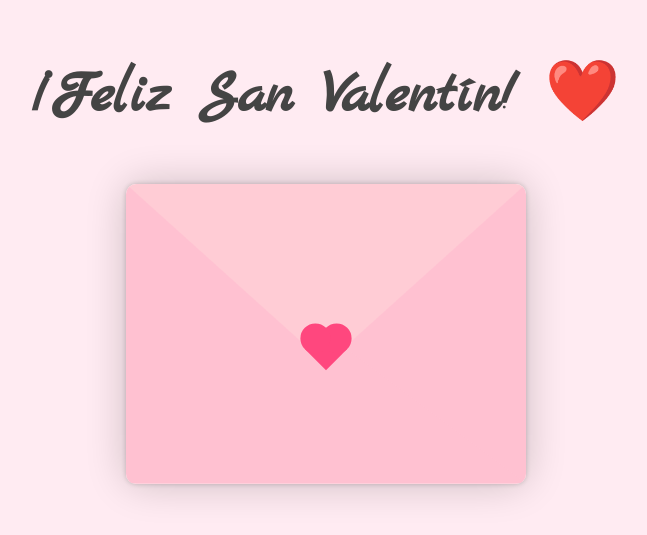
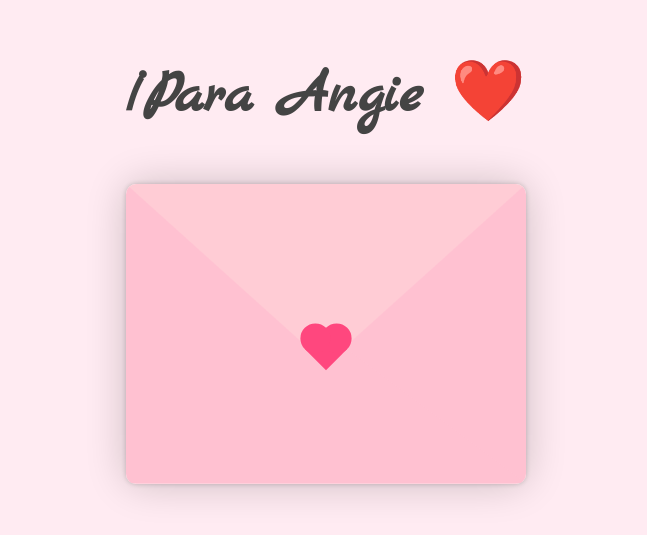
Before and after one commit to yeiferxx/carta.san.valentin, a plain HTML site: page index.html in a window 1280 px wide. Shown: the part 131-666 px from the top of the page, without its empty margins (314-961 px from the left). Drawn offline with Linux system fonts and the light colour scheme.

Commit message:
Update index.html

```diff
--- a/index.html
+++ b/index.html
@@ -10,7 +10,7 @@
     <title>San Valentin Carta 1v</title>
 </head>
 <body>
-    <h1>¡Feliz San Valentín! ❤️</h1>
+    <h1>¡Para Angie ❤️</h1>
     <div class="contenedor">
         <div class="envoltura-sobre">
             <div class="sobre">
@@ -18,8 +18,9 @@
                     <div class="contenido">
                         <strong>Querida Estrella</strong>
                         <p>
-                            Hoy es <strong>San Valentín</strong>, el día oficial de los <em>corazones</em>, el <em>chocolate</em> y las declaraciones de amor dramáticas (como en las telenovelas). Así que prepárate, porque aquí va la mía: Desde que te conocí, mi corazón late más rápido que <code>WiFi</code> gratis en una plaza pública. Eres más brillante que un mensaje de "<strong>te amo</strong>" en <strong>LED gigante</strong> y más dulce que el doble de caramelo en un café con extra de crema. Si fueras un algoritmo, serías el más eficiente: optimizas mi felicidad con la menor cantidad de esfuerzo. Si fueras un bug, serías el único que no querría corregir. Y si fueras una aplicación, serías la que siempre tengo anclada en mi pantalla principal. Gracias por hacer de mi vida una versión mejorada, sin errores (bueno, quizá con algunos, pero todos adorables). <br> <strong>Feliz San Valentín</strong>, mi <em>estrella favorita</em>. <br> Con mucho <strong>código</strong> (y <strong>amor</strong>), <br> Tu programador enamorado. <br> <span style="font-size: 0.9em; color: grey;">PD: Si esta carta fuera un programa, su salida sería:</span> <br> <code>"Eres lo mejor que me ha pasado."</code>
-                        </p>
+                            Hola ojitos bonitos💕
+                            ¿Me disculpas por haberte hecho enojar? Estaba jodiendo, te quiero mucho, no me gusta que te enojes asi😭💔
+                          </p>
                     </div>
                 </div>
             </div>
```
